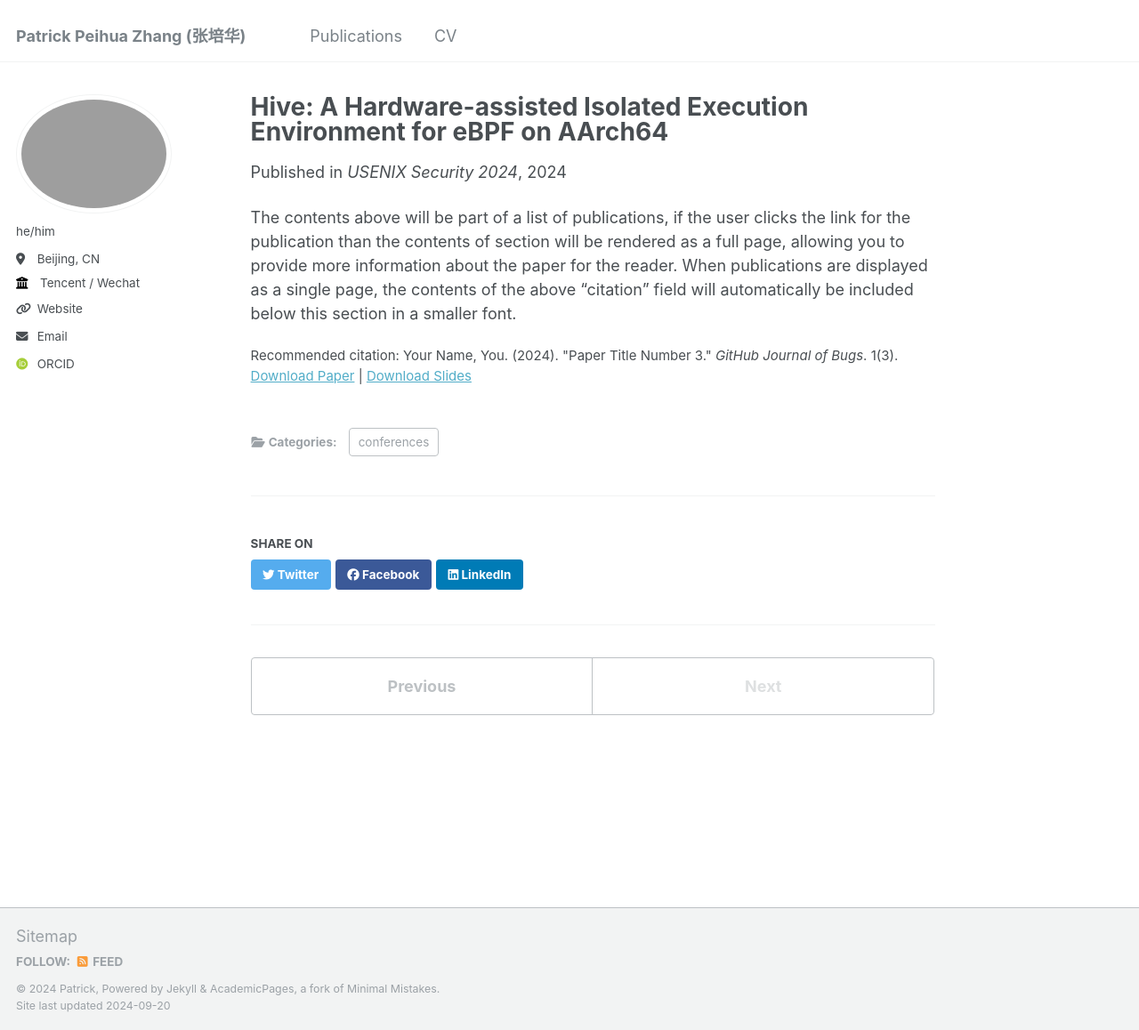
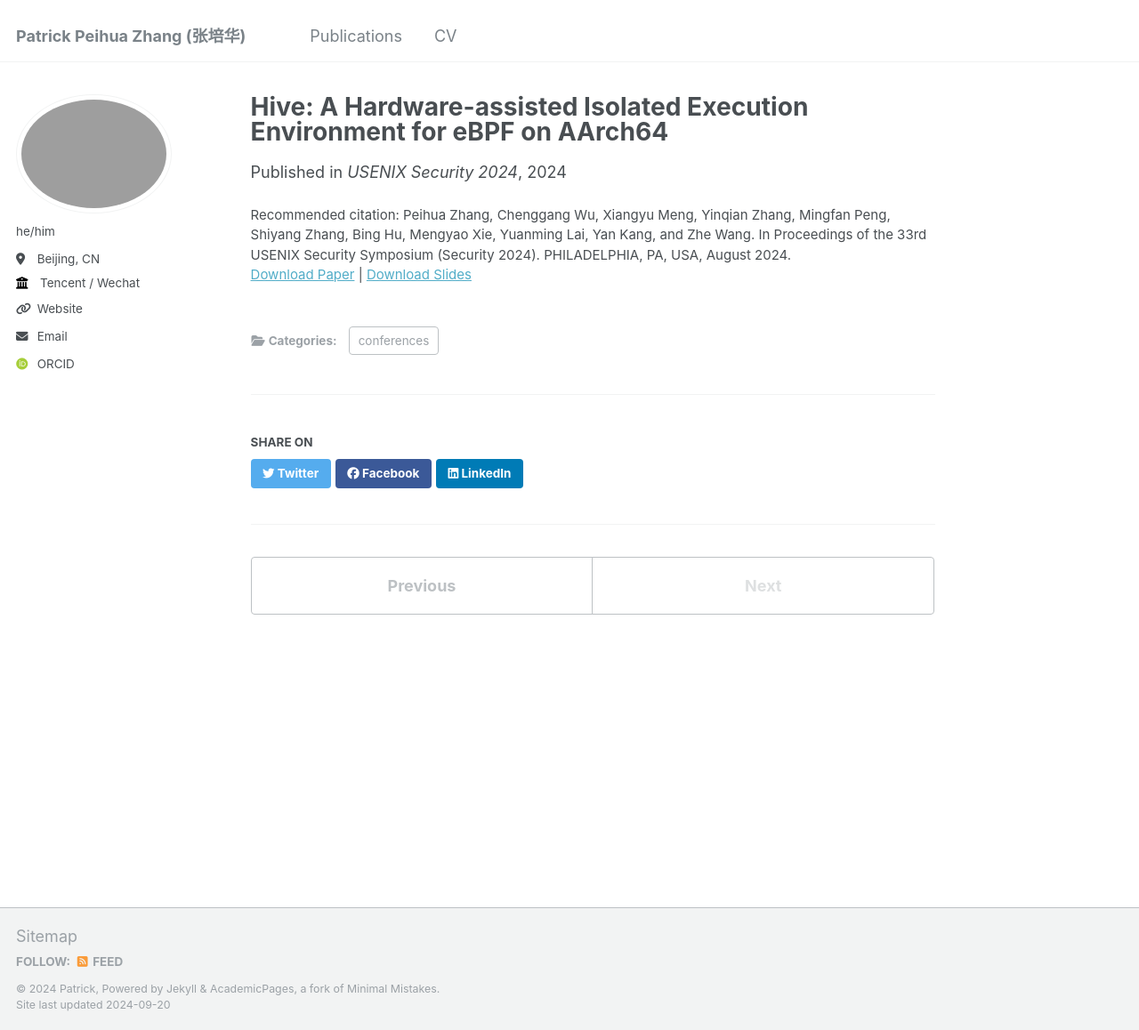
Before and after one commit to patrickphzhang/patrickphzhang.github.io, a Jekyll site: the page built from _publications/2024-06-hive.md, in a window 1280 px wide and 1158 px high. Shown: the whole window at 89% size. Built offline with Jekyll 4.4.1, drawn with Linux system fonts in a browser that asks for light colours; some web fonts are replaced.

Commit message:
Update 2024-06-hive.md

```diff
--- a/_publications/2024-06-hive.md
+++ b/_publications/2024-06-hive.md
@@ -8,7 +8,5 @@ date: 2024-02-17
 venue: 'USENIX Security 2024'
 paperurl: 'https://patrickphzhang.github.io/files/hive.pdf'
 slidesurl: 'http://patrickphzhang.github.io/files/hive_slides.pdf'
-citation: 'Your Name, You. (2024). &quot;Paper Title Number 3.&quot; <i>GitHub Journal of Bugs</i>. 1(3).'
+citation: 'Peihua Zhang, Chenggang Wu, Xiangyu Meng, Yinqian Zhang, Mingfan Peng, Shiyang Zhang, Bing Hu, Mengyao Xie, Yuanming Lai, Yan Kang, and Zhe Wang. In Proceedings of the 33rd USENIX Security Symposium (Security 2024). PHILADELPHIA, PA, USA, August 2024.'
 ---
-
-The contents above will be part of a list of publications, if the user clicks the link for the publication than the contents of section will be rendered as a full page, allowing you to provide more information about the paper for the reader. When publications are displayed as a single page, the contents of the above "citation" field will automatically be included below this section in a smaller font.
```
